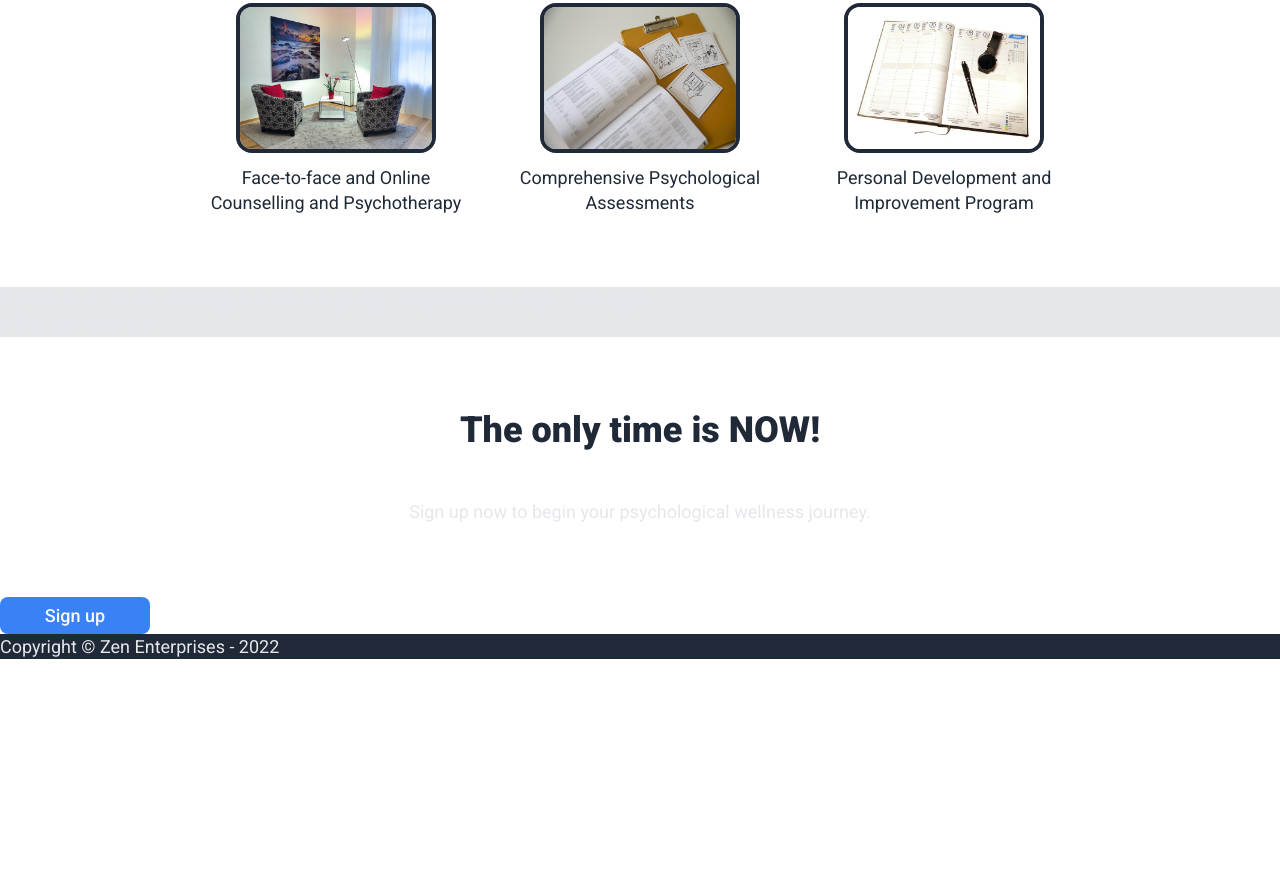
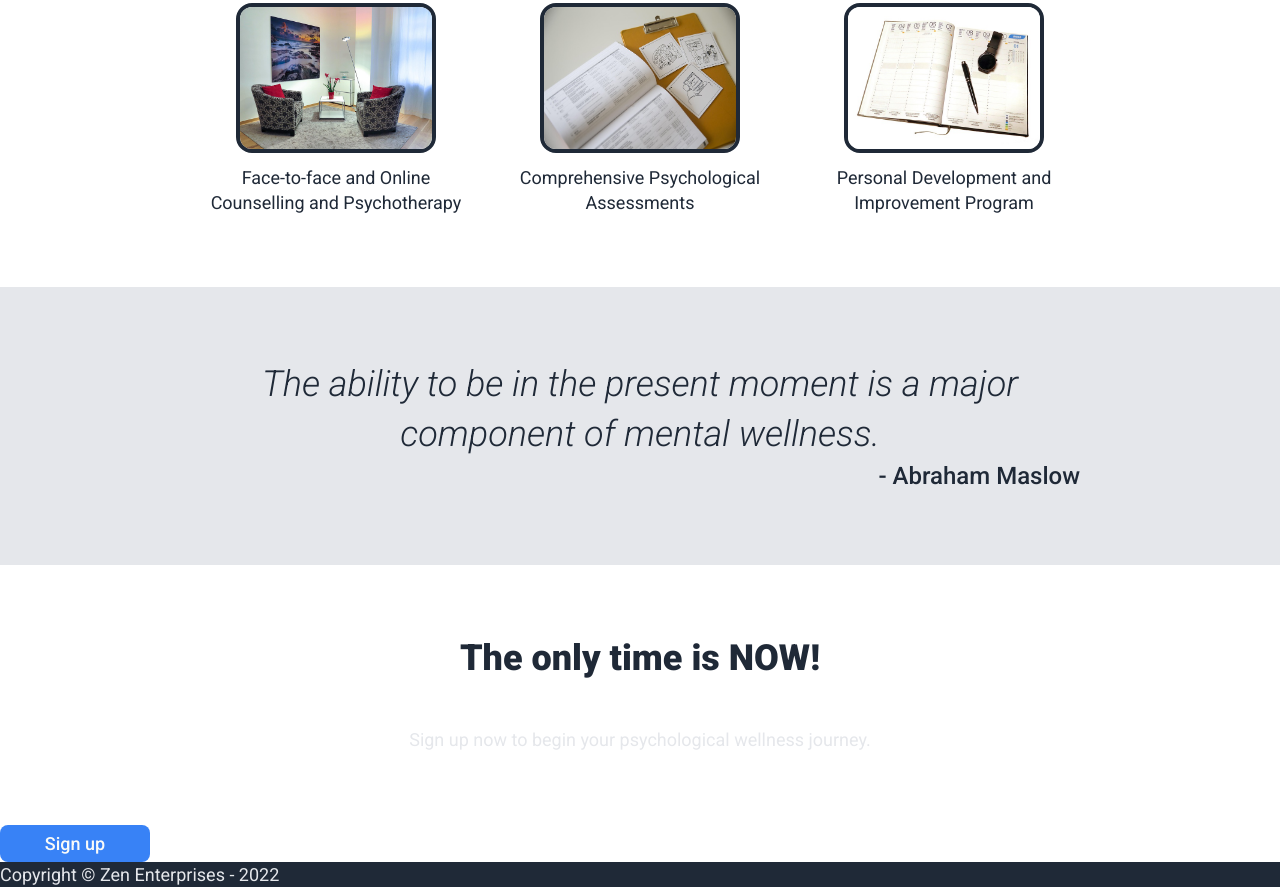
Before and after one commit to xtiancosca001-dot/xtian-landing-v1, a plain HTML site: page index.html in a window 1280 px wide. Shown: the part 792-1679 px from the top of the page. Before the commit the page ends 1451 px from the top, so only its background shows below. Drawn offline with Linux system fonts and the light colour scheme.

Commit message:
Style qutes section

```diff
--- a/styles.css
+++ b/styles.css
@@ -146,6 +146,26 @@ h2 {
     color: #1f2937;
 }
 
+/* quotes section */
 .quote {
     background-color: #e5e7eb;
+    padding: 72px 200px;
+    text-align: center;
 }
+
+#msg,
+#author {
+    color: #1f2937;
+}
+
+#msg {
+    font-size: 36px;
+    font-weight: 300;
+    font-style: italic;
+}
+
+#author {
+    text-align: right;
+    font-size: 24px;
+    font-weight: 500;
+}
```
